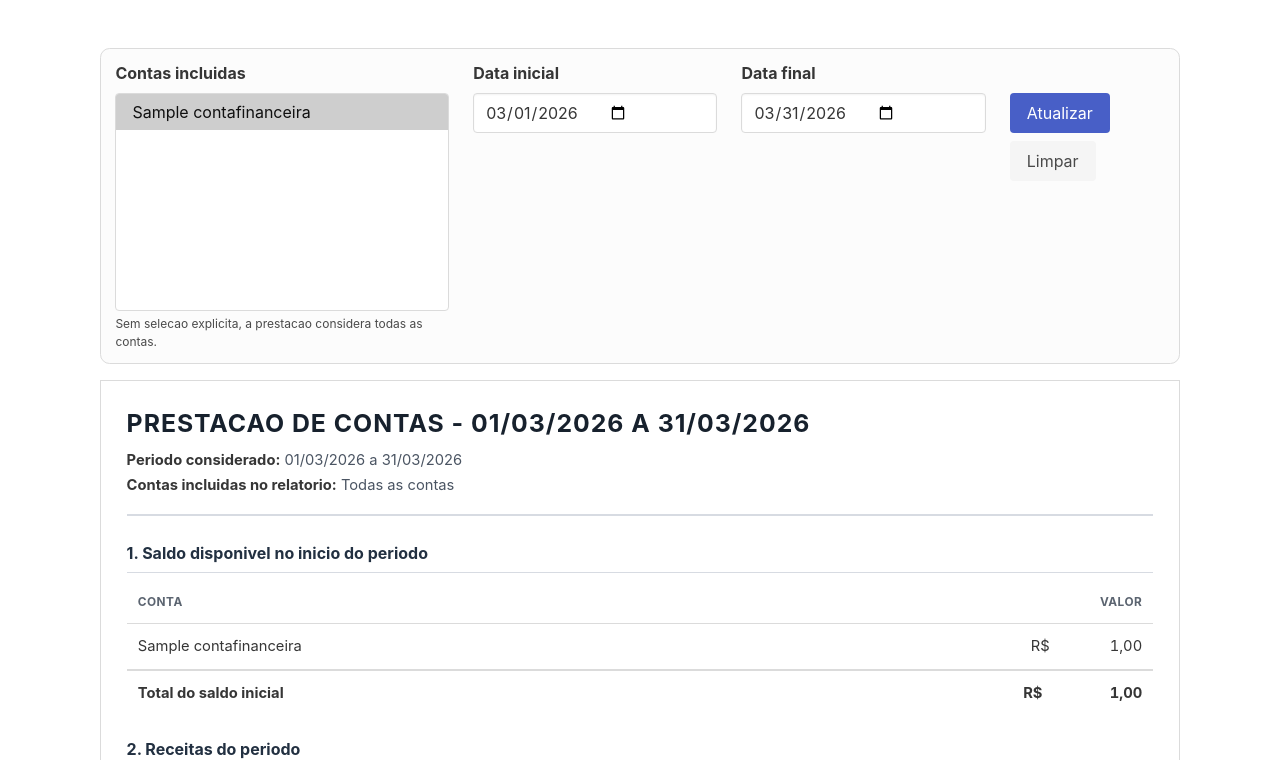
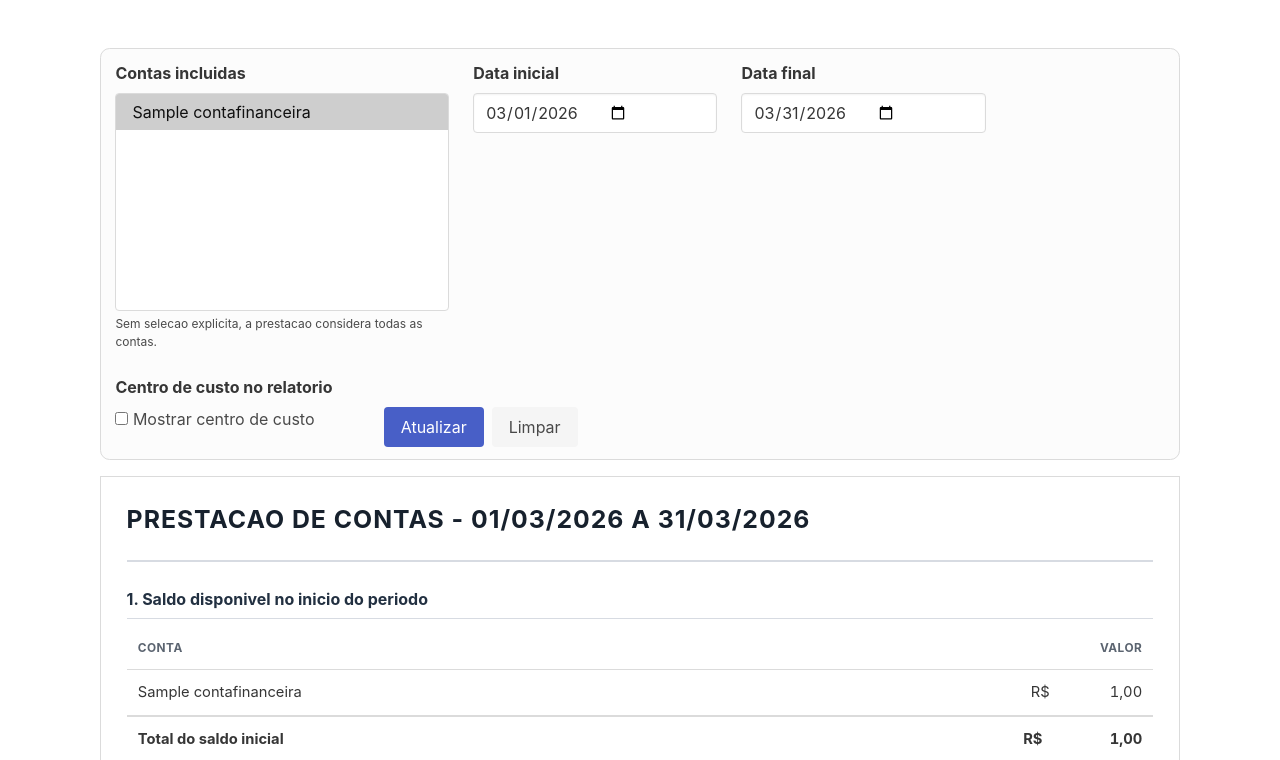
Before and after one commit to lucianobcoach-droid/Casa_Espirita, a Django app: page /financeiro/prestacao-contas/ in a window 1280 px wide. Shown: the part 52-812 px from the top of the page. Run offline with Django 4.2, Linux system fonts and the light colour scheme; tables that the repository leaves empty hold one stand-in row (values such as "Sample post").

Commit message:
Limpa cabecalho da prestacao de contas

```diff
--- a/financeiro/templates/financeiro/prestacao_contas.html
+++ b/financeiro/templates/financeiro/prestacao_contas.html
@@ -26,7 +26,17 @@
             <label class="label">Data final</label>
             <input class="input" type="date" name="data_final" value="{{ data_final }}">
         </div>
-            <div class="column is-2">
+            <div class="column is-3">
+                <label class="label">Centro de custo no relatorio</label>
+                <div class="field">
+                    <label class="checkbox">
+                        <input type="hidden" name="mostrar_centro_custo" value="0">
+                        <input type="checkbox" name="mostrar_centro_custo" value="1" {% if mostrar_centro_custo %}checked{% endif %}>
+                        Mostrar centro de custo
+                    </label>
+                </div>
+            </div>
+        <div class="column is-3">
             <label class="label">&nbsp;</label>
             <div class="buttons">
                 <button class="button is-link" type="submit">Atualizar</button>
@@ -42,10 +52,14 @@
         <div class="prestacao-report">
             <header class="prestacao-report-header">
                 <h1 class="prestacao-report-title">Prestacao de Contas - {{ periodo_label }}</h1>
-                <p class="prestacao-report-meta"><strong>Periodo considerado:</strong> {{ periodo_label }}</p>
+                {% if quantidade_contas_selecionadas != contas_disponiveis|length %}
                     <p class="prestacao-report-meta"><strong>Contas incluidas no relatorio:</strong> {{ contas_incluidas_label }}</p>
+                {% endif %}
                 {% if existe_lancamento_sem_categoria %}
                     <p class="prestacao-report-meta">Lancamentos sem categoria aparecem no agrupamento como "Sem categoria".</p>
+                {% endif %}
+                {% if mostrar_centro_custo and existe_lancamento_sem_centro_custo %}
+                    <p class="prestacao-report-meta">Despesas sem centro de custo aparecem no agrupamento como "Sem centro de custo".</p>
                 {% endif %}
             </header>
 
@@ -201,6 +215,40 @@
                 </div>
             </section>
 
+            {% if mostrar_centro_custo %}
+                <section class="prestacao-section">
+                    <h2 class="prestacao-section-title">6. Despesas por centro de custo</h2>
+                    <div class="table-wrapper">
+                        <table class="table is-fullwidth financeiro-table prestacao-table">
+                            <thead>
+                            <tr>
+                                <th>Centro de custo</th>
+                                <th>Valor</th>
+                            </tr>
+                            </thead>
+                            <tbody>
+                            {% for item in despesas_por_centro_custo %}
+                                <tr>
+                                    <td>{{ item.label }}</td>
+                                    <td><span class="money-cell"><span class="money-symbol">R$</span><span class="money-number">{{ item.valor|br_money }}</span></span></td>
+                                </tr>
+                            {% empty %}
+                                <tr>
+                                    <td colspan="2">Nao houve despesas para agrupar por centro de custo no periodo.</td>
+                                </tr>
+                            {% endfor %}
+                            </tbody>
+                            <tfoot>
+                            <tr>
+                                <th>Total de despesas por centro de custo</th>
+                                <th><span class="money-cell"><span class="money-symbol">R$</span><span class="money-number">{{ total_despesas_por_centro_custo|br_money }}</span></span></th>
+                            </tr>
+                            </tfoot>
+                        </table>
+                    </div>
+                </section>
+            {% endif %}
+
             <div class="prestacao-signature">
                 <p>Local e data: _________________________________________________</p>
                 <div class="prestacao-signature-line"></div>
--- a/financeiro/views.py
+++ b/financeiro/views.py
@@ -121,6 +121,18 @@ class FinanceiroPeriodoMixin:
 
         return data_inicial_raw, data_final_raw, data_inicial, data_final, periodo_error
 
+    def _parse_checkbox(self, param_name: str) -> bool:
+        valores = [valor.strip().lower() for valor in self.request.GET.getlist(param_name)]
+        if not valores:
+            return False
+
+        for valor in reversed(valores):
+            if valor in {'1', 'true', 'on', 'yes'}:
+                return True
+            if valor in {'0', 'false', 'off', 'no', ''}:
+                return False
+        return False
+
     def _calcular_saldos_por_conta(
         self,
         data_referencia: date,
@@ -178,7 +190,7 @@ class FinanceiroPeriodoMixin:
                 data_competencia__gte=data_inicial,
                 data_competencia__lte=data_final,
             )
-            .select_related('conta', 'pessoa', 'categoria')
+            .select_related('conta', 'pessoa', 'categoria', 'centro_custo')
             .order_by('data_competencia', 'criado_em', 'pk')
         )
         despesas = list(
@@ -189,22 +201,29 @@ class FinanceiroPeriodoMixin:
                 data_competencia__gte=data_inicial,
                 data_competencia__lte=data_final,
             )
-            .select_related('conta', 'pessoa', 'categoria')
+            .select_related('conta', 'pessoa', 'categoria', 'centro_custo')
             .order_by('data_competencia', 'criado_em', 'pk')
         )
         total_receitas = sum((lancamento.valor for lancamento in receitas), Decimal('0.00'))
         total_despesas = sum((lancamento.valor for lancamento in despesas), Decimal('0.00'))
         return receitas, despesas, total_receitas, total_despesas
 
-    def _agrupar_por_categoria(self, lancamentos: list[LancamentoFinanceiro]) -> tuple[list[dict[str, object]], Decimal]:
+    def _agrupar_por_campo(
+        self,
+        lancamentos: list[LancamentoFinanceiro],
+        attr_name: str,
+        fallback_label: str,
+        label_key: str = 'label',
+    ) -> tuple[list[dict[str, object]], Decimal]:
         agrupado: dict[str, Decimal] = {}
         for lancamento in lancamentos:
-            nome_categoria = lancamento.categoria.nome if lancamento.categoria else 'Sem categoria'
-            agrupado[nome_categoria] = agrupado.get(nome_categoria, Decimal('0.00')) + lancamento.valor
+            related_obj = getattr(lancamento, attr_name)
+            label = str(related_obj) if related_obj else fallback_label
+            agrupado[label] = agrupado.get(label, Decimal('0.00')) + lancamento.valor
 
         itens = [
-            {'categoria': categoria, 'valor': valor}
-            for categoria, valor in sorted(agrupado.items(), key=lambda item: item[0].lower())
+            {label_key: label, 'valor': valor}
+            for label, valor in sorted(agrupado.items(), key=lambda item: item[0].lower())
         ]
         total = sum((item['valor'] for item in itens), Decimal('0.00'))
         return itens, total
@@ -212,6 +231,7 @@ class FinanceiroPeriodoMixin:
     def _build_periodo_context(self) -> dict[str, object]:
         contas_disponiveis, selected_ids_raw, selected_ids = self._parse_contas()
         data_inicial_raw, data_final_raw, data_inicial, data_final, periodo_error = self._parse_periodo()
+        mostrar_centro_custo = self._parse_checkbox('mostrar_centro_custo')
         contas_selecionadas = [conta for conta in contas_disponiveis if conta.id in selected_ids]
         context: dict[str, object] = {
             'data_inicial': data_inicial_raw,
@@ -226,6 +246,7 @@ class FinanceiroPeriodoMixin:
                 else ', '.join(conta.nome for conta in contas_selecionadas)
             ),
             'quantidade_contas_selecionadas': len(contas_selecionadas),
+            'mostrar_centro_custo': mostrar_centro_custo,
         }
 
         if not data_inicial or not data_final:
@@ -239,7 +260,6 @@ class FinanceiroPeriodoMixin:
             data_final,
             selected_ids,
         )
-
         context.update(
             {
                 'periodo_label': f'{data_inicial.strftime("%d/%m/%Y")} a {data_final.strftime("%d/%m/%Y")}',
@@ -255,16 +275,36 @@ class FinanceiroPeriodoMixin:
             }
         )
 
-        receitas_por_categoria, total_receitas_por_categoria = self._agrupar_por_categoria(receitas)
-        despesas_por_categoria, total_despesas_por_categoria = self._agrupar_por_categoria(despesas)
+        receitas_por_categoria, total_receitas_por_categoria = self._agrupar_por_campo(
+            receitas,
+            'categoria',
+            'Sem categoria',
+            label_key='categoria',
+        )
+        despesas_por_categoria, total_despesas_por_categoria = self._agrupar_por_campo(
+            despesas,
+            'categoria',
+            'Sem categoria',
+            label_key='categoria',
+        )
+        despesas_por_centro_custo, total_despesas_por_centro_custo = self._agrupar_por_campo(
+            despesas,
+            'centro_custo',
+            'Sem centro de custo',
+        )
         context.update(
             {
                 'receitas_por_categoria': receitas_por_categoria,
                 'despesas_por_categoria': despesas_por_categoria,
                 'total_receitas_por_categoria': total_receitas_por_categoria,
                 'total_despesas_por_categoria': total_despesas_por_categoria,
+                'despesas_por_centro_custo': despesas_por_centro_custo,
+                'total_despesas_por_centro_custo': total_despesas_por_centro_custo,
                 'existe_lancamento_sem_categoria': any(
                     lancamento.categoria_id is None for lancamento in [*receitas, *despesas]
+                ),
+                'existe_lancamento_sem_centro_custo': any(
+                    lancamento.centro_custo_id is None for lancamento in despesas
                 ),
             }
         )
```
Also changed, not shown: docs/CEREBRO_PROJETO.md (+4 -0 lines), docs/CODEX_RESULTADO.md (+4 -0 lines), docs/STATE.md (+8 -0 lines), financeiro/templates/financeiro/resumo.html (+52 -1 lines). Lines whose indentation alone changed are shown as unchanged.
